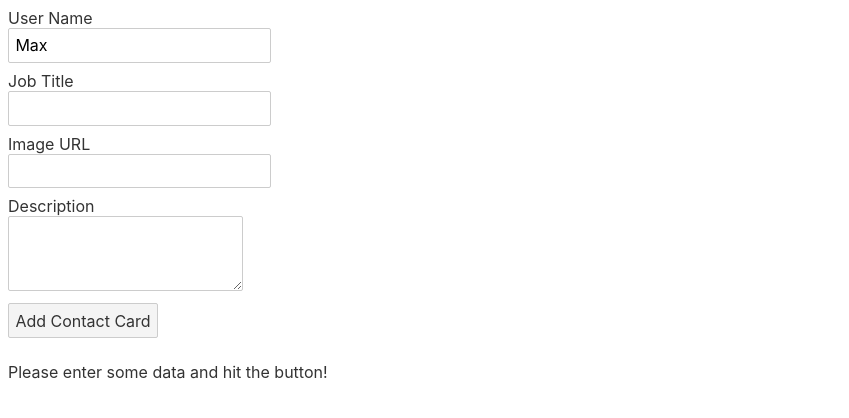
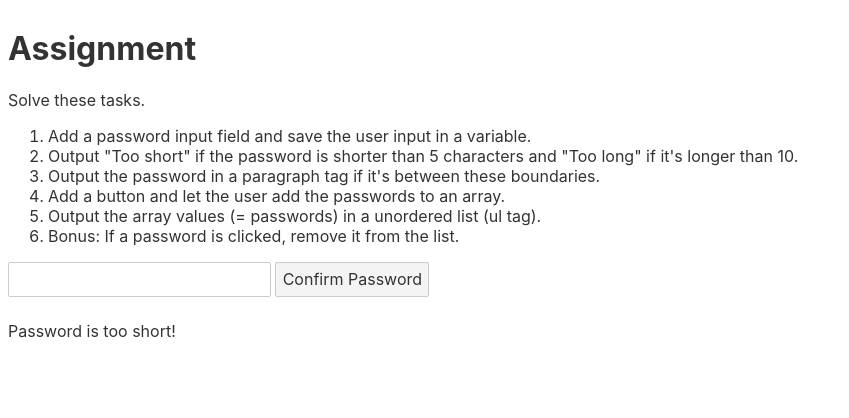
Before and after one commit to alami/svelte-cource, a Svelte app: page / in a window 1280 px wide. Shown: the top 418 px of the page, without its empty margins (0-849 px from the left). Built offline with nearby package versions, Linux system fonts and the light colour scheme.

Commit message:
3-9 Password.svelte

```diff
--- a/src/App.svelte
+++ b/src/App.svelte
@@ -1,5 +1,6 @@
 <script>
 	import ContactCard from "./ContactCard.svelte"
+	import Password from "./Password.svelte"
 
   let name = "Max";
   let title = "";
@@ -57,3 +58,5 @@ function addContact() {
 {:else}
   <p>Please enter some data and hit the button!</p>
 {/if}
+
+<Password />
--- /dev/null
+++ b/src/Password.svelte
@@ -0,0 +1,61 @@
+<script>
+  let enteredPassword = "";
+  let passwordValidity = "short";
+
+  let passwords = [];
+
+  $: if (enteredPassword.trim().length < 5) {
+    passwordValidity = "short";
+  } else if (enteredPassword.trim().length > 10) {
+    passwordValidity = "long";
+  } else {
+    passwordValidity = "valid";
+  }
+
+  function confirmPassword() {
+    if (passwordValidity === "valid") {
+      passwords = [...passwords, enteredPassword];
+    }
+  }
+
+  function removePassword(index) {
+    passwords = passwords.filter((pw, idx) => {
+      return idx !== index;
+    });
+  }
+</script>
+
+<h1>Assignment</h1>
+
+<p>Solve these tasks.</p>
+
+<ol>
+  <li>Add a password input field and save the user input in a variable.</li>
+  <li>
+    Output "Too short" if the password is shorter than 5 characters and "Too long" if it's longer than 10.
+  </li>
+  <li>
+    Output the password in a paragraph tag if it's between these boundaries.
+  </li>
+  <li>Add a button and let the user add the passwords to an array.</li>
+  <li>Output the array values (= passwords) in a unordered list (ul tag).</li>
+  <li>Bonus: If a password is clicked, remove it from the list.</li>
+</ol>
+
+<input type="password" bind:value={enteredPassword} />
+
+<button on:click={confirmPassword}>Confirm Password</button>
+
+{#if passwordValidity === 'short'}
+  <p>Password is too short!</p>
+{:else if passwordValidity === 'long'}
+  <p>Password is too long!</p>
+{:else}
+  <p>Password: {enteredPassword}</p>
+{/if}
+
+<ul>
+  {#each passwords as pw, i (pw)}
+    <li on:click={removePassword.bind(this, i)}>{pw}</li>
+  {/each}
+</ul>
--- a/src/main.js
+++ b/src/main.js
@@ -1,4 +1,4 @@
-import App from './App.svelte';
+import App from './Password.svelte';
 
 const app = new App({
 	target: document.body
```
Also changed, not shown: svelte.txt.
